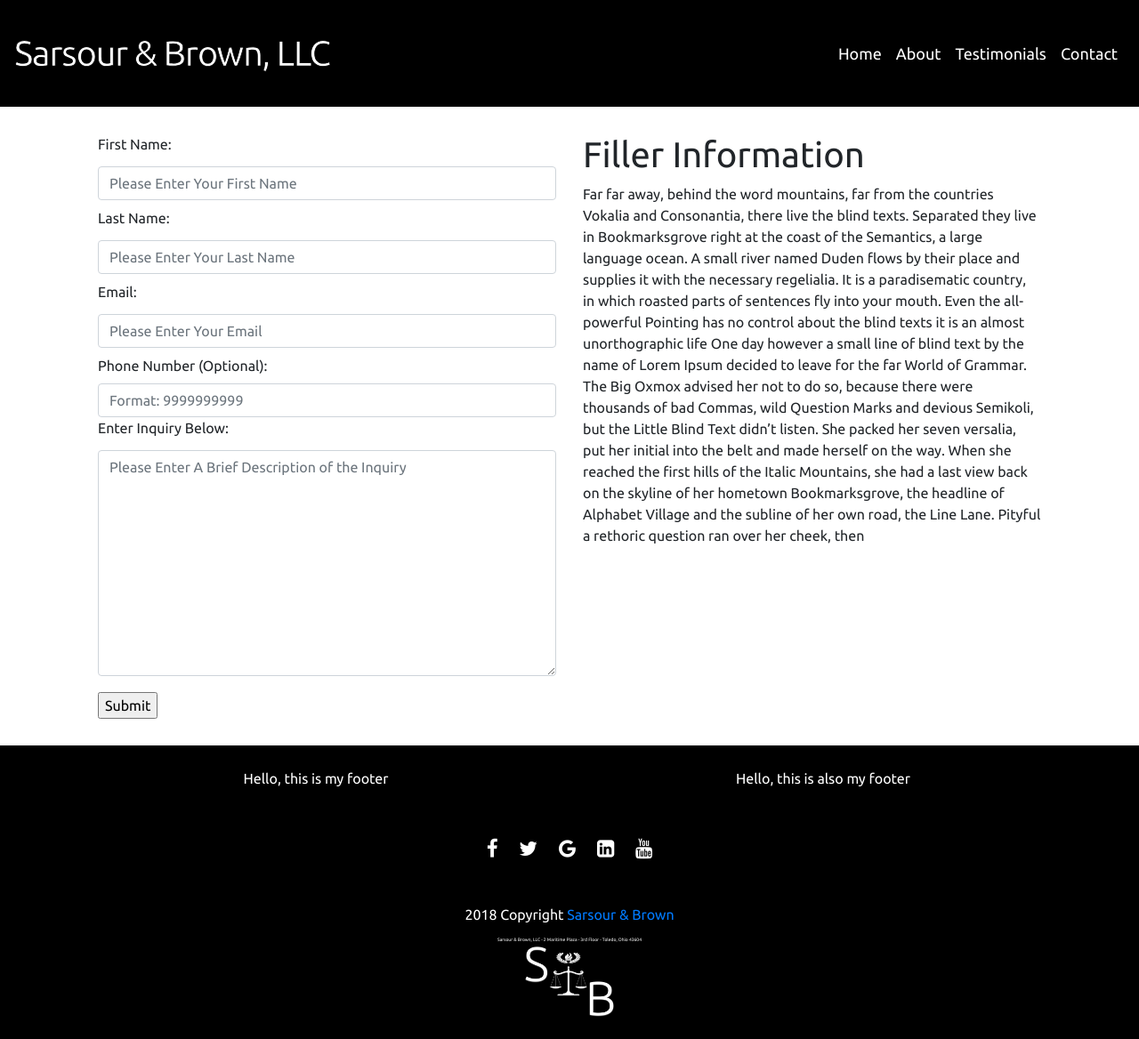
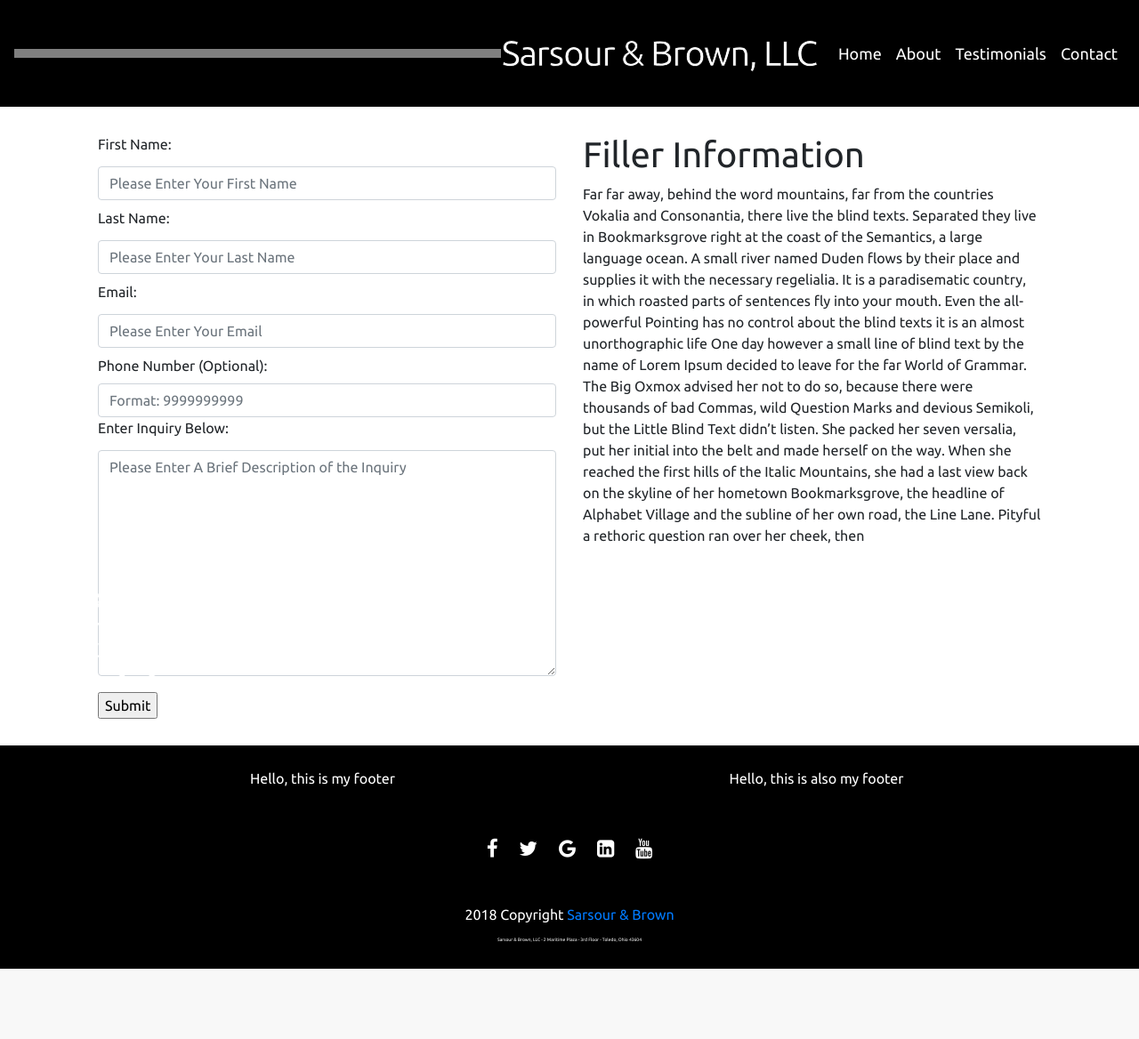
Before and after one commit to CarnsJalone/SarsourAndBrown, a Django app: page /contact/ in a window 1280 px wide. Shown: the whole page at 89% size. After the commit the page ends 1089 px from the top, so only its background shows below. Run offline with Django 3.2, Linux system fonts and the light colour scheme; some libraries are stand-ins or nearby versions.

Commit message:
miscellaneous

```diff
--- a/sarsourandbrown/home/templates/home/base.html
+++ b/sarsourandbrown/home/templates/home/base.html
@@ -2,20 +2,23 @@
 
 <!DOCTYPE html>
 <html lang="en">
+
 <head>
   <meta charset="UTF-8">
   <meta name="viewport" content="width=device-width, initial-scale=1.0">
   <meta http-equiv="X-UA-Compatible" content="ie=edge">
-    <link rel="stylesheet" href="{% static 'styles.css' %}" type="text/css"/>
-    <link rel="stylesheet" href="{% static 'validation_failure_modal.css' %}" type="text/css"/>
-    <link rel="stylesheet" href="https://stackpath.bootstrapcdn.com/bootstrap/4.1.3/css/bootstrap.min.css" integrity="sha384-MCw98/SFnGE8fJT3GXwEOngsV7Zt27NXFoaoApmYm81iuXoPkFOJwJ8ERdknLPMO" crossorigin="anonymous">
+  <link rel="stylesheet" href="{% static 'styles.css' %}" type="text/css" />
+  <link rel="stylesheet" href="{% static 'validation_failure_modal.css' %}" type="text/css" />
+  <link rel="stylesheet" href="https://stackpath.bootstrapcdn.com/bootstrap/4.1.3/css/bootstrap.min.css" integrity="sha384-MCw98/SFnGE8fJT3GXwEOngsV7Zt27NXFoaoApmYm81iuXoPkFOJwJ8ERdknLPMO"
+    crossorigin="anonymous">
   <link rel="stylesheet" href="https://cdnjs.cloudflare.com/ajax/libs/font-awesome/4.7.0/css/font-awesome.min.css">
   <link href="https://fonts.googleapis.com/css?family=Ubuntu" rel="stylesheet">
   <title>Sarsour And Brown</title>
 </head>
+
 <body>
   <nav class="navbar navbar-expand-sm" id="main-navbar">
-        {% comment %} <img src="static/Sarsour_And_Brown_Logo_White.png" width=150 height=100/> {% endcomment %}
+    {% comment %} <img src="static/Sarsour_And_Brown_Logo_White.png" width=150 height=100 /> {% endcomment %}
     <a class="navbar-brand" id="sarsour_and_brown_nav_text">Sarsour &amp Brown, LLC</a>
 
     <button class="navbar-toggler" data-toggle="collapse" data-target="#navbarMenu">
@@ -51,6 +54,7 @@
   {% block two_column_container %}{% endblock %}
 
   <footer id="footer-main">
+    <div class="container">
       <div class="container" id="footer-div">
         <div class="row">
           <div class="col">
@@ -74,19 +78,31 @@
           </div>
         </div>
       </div>
+      <div class="container">
+
         <div class="footer-copyright text-center">2018 Copyright
           <a href="#" class="bottom-page-link">Sarsour &amp Brown</a>
         </div>
+
         <div class="footer-copyright text-center">
-        <a href="#" id="bottom-page-link">Sarsour &amp Brown, LLC - 2 Maritime Plaza - 3rd Floor - Toledo, Ohio 43604</a>
+          <a href="#" id="bottom-page-link">Sarsour &amp Brown, LLC - 2 Maritime Plaza - 3rd Floor - Toledo, Ohio
+            43604</a>
         </div>
+
+      </div>
+
       <div id="logo-lower-right-hand-corner">
-        <img src="static/Sarsour_And_Brown_Logo_White.png" width=100 />
+        <img id="sarsour_and_brown_logo_footer" src="static/Sarsour_And_Brown_Logo_White.png"/>
+      </div>
+
     </div>
   </footer>
-    <script src="https://code.jquery.com/jquery-3.3.1.slim.min.js" integrity="sha384-q8i/X+965DzO0rT7abK41JStQIAqVgRVzpbzo5smXKp4YfRvH+8abtTE1Pi6jizo" crossorigin="anonymous"></script>
-    <script src="https://cdnjs.cloudflare.com/ajax/libs/popper.js/1.14.3/umd/popper.min.js" integrity="sha384-ZMP7rVo3mIykV+2+9J3UJ46jBk0WLaUAdn689aCwoqbBJiSnjAK/l8WvCWPIPm49" crossorigin="anonymous"></script>
-    <script src="https://stackpath.bootstrapcdn.com/bootstrap/4.1.3/js/bootstrap.min.js" integrity="sha384-ChfqqxuZUCnJSK3+MXmPNIyE6ZbWh2IMqE241rYiqJxyMiZ6OW/JmZQ5stwEULTy" crossorigin="anonymous"></script>
+  <script src="https://code.jquery.com/jquery-3.3.1.slim.min.js" integrity="sha384-q8i/X+965DzO0rT7abK41JStQIAqVgRVzpbzo5smXKp4YfRvH+8abtTE1Pi6jizo"
+    crossorigin="anonymous"></script>
+  <script src="https://cdnjs.cloudflare.com/ajax/libs/popper.js/1.14.3/umd/popper.min.js" integrity="sha384-ZMP7rVo3mIykV+2+9J3UJ46jBk0WLaUAdn689aCwoqbBJiSnjAK/l8WvCWPIPm49"
+    crossorigin="anonymous"></script>
+  <script src="https://stackpath.bootstrapcdn.com/bootstrap/4.1.3/js/bootstrap.min.js" integrity="sha384-ChfqqxuZUCnJSK3+MXmPNIyE6ZbWh2IMqE241rYiqJxyMiZ6OW/JmZQ5stwEULTy"
+    crossorigin="anonymous"></script>
   <script src="{% static 'main.js' %}" type="text/javascript"></script>
 </body>
 
--- a/sarsourandbrown/home/templates/home/contact.html
+++ b/sarsourandbrown/home/templates/home/contact.html
@@ -46,6 +46,7 @@
 		<div id="phone-number-modal-content">
 			<span id="phone-number-validation_modal_span">&times;</span>
 			<p>Please enter a valid phone number!</p>
+			<p>The correct format is 9999999999 without spaces or hyphens.</p>
 		</div>
 	</div>
 {% endblock %}
--- a/sarsourandbrown/static/main.js
+++ b/sarsourandbrown/static/main.js
@@ -8,14 +8,14 @@
   var email_modal_content = document.getElementById("email-modal-content");
   var email_modal_span = document.getElementById("email-validation_modal_span");
   var phone_modal_content = document.getElementById("phone_number-modal-content");
-  var phone-number_modal_span = document.getElementById("phone-number-validation_modal_span")
+  var phone_number_modal_span = document.getElementById("phone-number-validation_modal_span")
 
   // This code block uses a regular expression to test that the information being given to the email and phone number fields
   // Will be accepted by django
 
   $submit_button.on("click", function(evt) {
     var email_verification_regex = /[a-z0-9!#$%&'*+/=?^_`{|}~-]+(?:\.[a-z0-9!#$%&'*+/=?^_`{|}~-]+)*@(?:[a-z0-9](?:[a-z0-9-]*[a-z0-9])?\.)+(?:[A-Z]{2}|com|org|net|gov|mil|biz|info|mobi|name|aero|jobs|museum)\b/;
-    var phone_number_verification_regex = /[0-9]\d{10}/;
+    var phone_number_verification_regex = /\d{10}/;
 
     if ($email_field.val() == "" || !email_verification_regex.test($email_field.val())) {
       evt.preventDefault();
@@ -32,10 +32,10 @@
       }
     }
 
-    if ($phone_number_field.val() == "" || !phone_number_verification_regex.text($phone_number_field.val())){
+    if ($phone_number_field.val() == "" || !phone_number_verification_regex.test($phone_number_field.val())){
       evt.preventDefault();
       phone_modal.style.display = "block";
-      phone-number_modal_span.addEventListener("click", closeModal);
+      phone_number_modal_span.addEventListener("click", closeModal);
       window.addEventListener("click", outsideClick);
       function closeModal(){
         phone_modal.style.display = "none";
--- a/sarsourandbrown/static/styles.css
+++ b/sarsourandbrown/static/styles.css
@@ -31,6 +31,14 @@
     /* -webkit-text-fill-color: white; Will override color (regardless of order) */
     -webkit-text-stroke-width: .75px;
     -webkit-text-stroke-color: black;
+
+}
+
+nav.navbar#main-navbar::before {
+    content: '';
+    background-color: grey;
+    width: 100%;
+    height: 10px;
 
 }
 
@@ -117,15 +125,25 @@
 	 padding-right: 25px;
  }
 
-div#contact_feedback-div {
-    top: 50px;
-    margin-top: 10px;
-    padding-top: 10px;
+div#contact_feedback_header {
+    padding-top: 20px;
+    padding-left: 20px;
+    padding-right: 20px;
+    padding-bottom: 10px;
 }
 
-div#contact_feedback-div p, div#contact_feedback-div h3 {
-    padding: 0px;
-    margin: 0 auto;
+div#contact_feedback_paragraph {
+    padding-top: 10px;
+    padding-bottom: 20px;
+    padding-left: 20px;
+    padding-right: 20px;
+}
+
+div#logo-lower-right-hand-corner {
+    position: absolute;
+    width: 100%;
+    right: 0;
+    bottom: 0;
 }
 
 footer#footer-main {
@@ -160,8 +178,9 @@
     color: white;
 }
 
-img#logo-lower-right-hand-corner {
+img#sarsour_and_brown_logo_footer {
     position: absolute;
-    right: 0;
-    width: 100%;
+    left: 25px;
+    bottom: 25px;
+    width: 150px;
 }
--- a/sarsourandbrown/todo.txt
+++ b/sarsourandbrown/todo.txt
@@ -1,5 +1,7 @@
 1) Fix CSS in Contact page. The form needs to sit on the left side of the page.
 2) Fix CSS for the two links at the bottom of the page in base.html
-3) Broke the contact form by adding a telephone verification, needs fixed
+3) Broke the contact form by adding a telephone verification, needs fixed.
+    a) Fixed the regex test, everything appears functional.
+    b) Want to make this modal from bootstrap.
 4) Fix the logo, doesn't look right and it's kinda big.
 5) Fix the footer, format the text correctly and the image needs to go all the way to the right of the page
```
Also changed, not shown: sarsourandbrown/home/templates/home/contact_feedback.html (+6 -2 lines), sarsourandbrown/db.sqlite3. Lines whose indentation alone changed are shown as unchanged.
